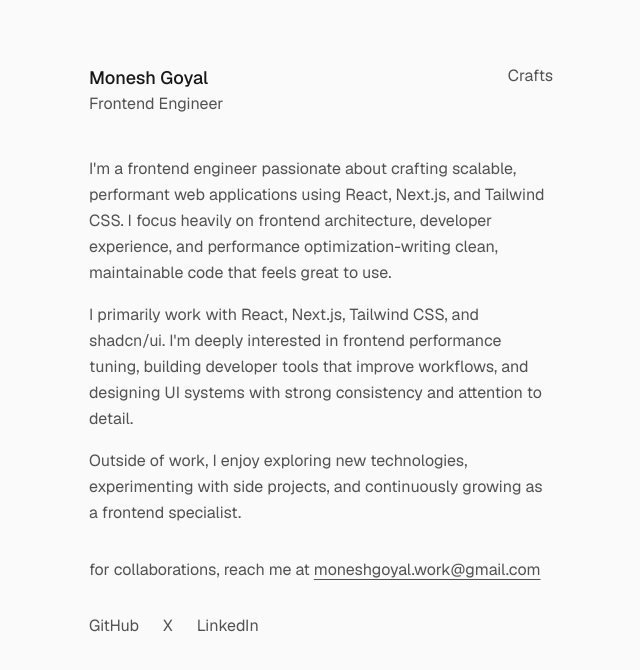
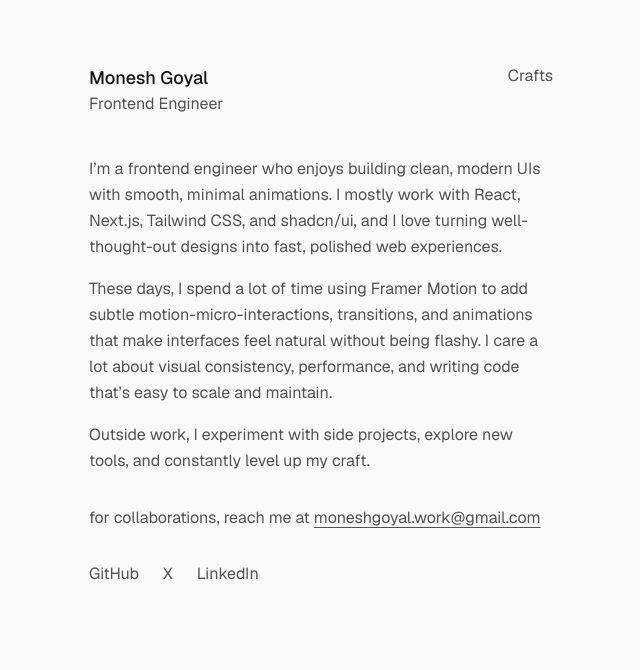
Before and after one commit to 2201monesh/portfolio, a Next.js app: page / in a window 1280 px wide. Shown: the top 670 px of the page, without its empty margins (319-959 px from the left). Built offline with nearby package versions, Linux system fonts and the light colour scheme.

Commit message:
text content change for home page

```diff
--- a/app/page.tsx
+++ b/app/page.tsx
@@ -27,37 +27,43 @@ export default function Home() {
           </div> */}
 
           <div className="flex flex-col">
-            <p className="font-medium text-base md:text-lg text-neutral-900 dark:text-neutral-100">Monesh Goyal</p>
+            <p className="font-medium text-base md:text-lg text-neutral-900 dark:text-neutral-100">
+              Monesh Goyal
+            </p>
             <p className="text-neutral-600 dark:text-neutral-400 text-sm md:text-base">
               Frontend Engineer
             </p>
           </div>
           <div>
-            <Link href="/crafts" className="text-neutral-600 dark:text-neutral-400 dark:hover:text-white text-sm md:text-base hover:text-neutral-900 transition">Crafts</Link>
+            <Link
+              href="/crafts"
+              className="text-neutral-600 dark:text-neutral-400 dark:hover:text-white text-sm md:text-base hover:text-neutral-900 transition"
+            >
+              Crafts
+            </Link>
           </div>
         </div>
 
         {/* Description */}
         <div className="mt-10">
           <p className="text-neutral-600 dark:text-neutral-400 mb-4 leading-relaxed">
-            I'm a frontend engineer passionate about crafting scalable,
-            performant web applications using React, Next.js, and Tailwind CSS.
-            I focus heavily on frontend architecture, developer experience, and
-            performance optimization-writing clean, maintainable code that feels
-            great to use.
+            I’m a frontend engineer who enjoys building clean, modern UIs with
+            smooth, minimal animations. I mostly work with React, Next.js,
+            Tailwind CSS, and shadcn/ui, and I love turning well-thought-out
+            designs into fast, polished web experiences.
           </p>
 
           <p className="text-neutral-600 dark:text-neutral-400 mb-4 leading-relaxed">
-            I primarily work with React, Next.js, Tailwind CSS, and shadcn/ui.
-            I'm deeply interested in frontend performance tuning, building
-            developer tools that improve workflows, and designing UI systems
-            with strong consistency and attention to detail.
+            These days, I spend a lot of time using Framer Motion to add subtle
+            motion-micro-interactions, transitions, and animations that make
+            interfaces feel natural without being flashy. I care a lot about
+            visual consistency, performance, and writing code that’s easy to
+            scale and maintain.
           </p>
 
           <p className="text-neutral-600 dark:text-neutral-400 mb-6 leading-relaxed">
-            Outside of work, I enjoy exploring new technologies, experimenting
-            with side projects, and continuously growing as a frontend
-            specialist.
+            Outside work, I experiment with side projects, explore new
+            tools, and constantly level up my craft.
           </p>
         </div>
 
```
